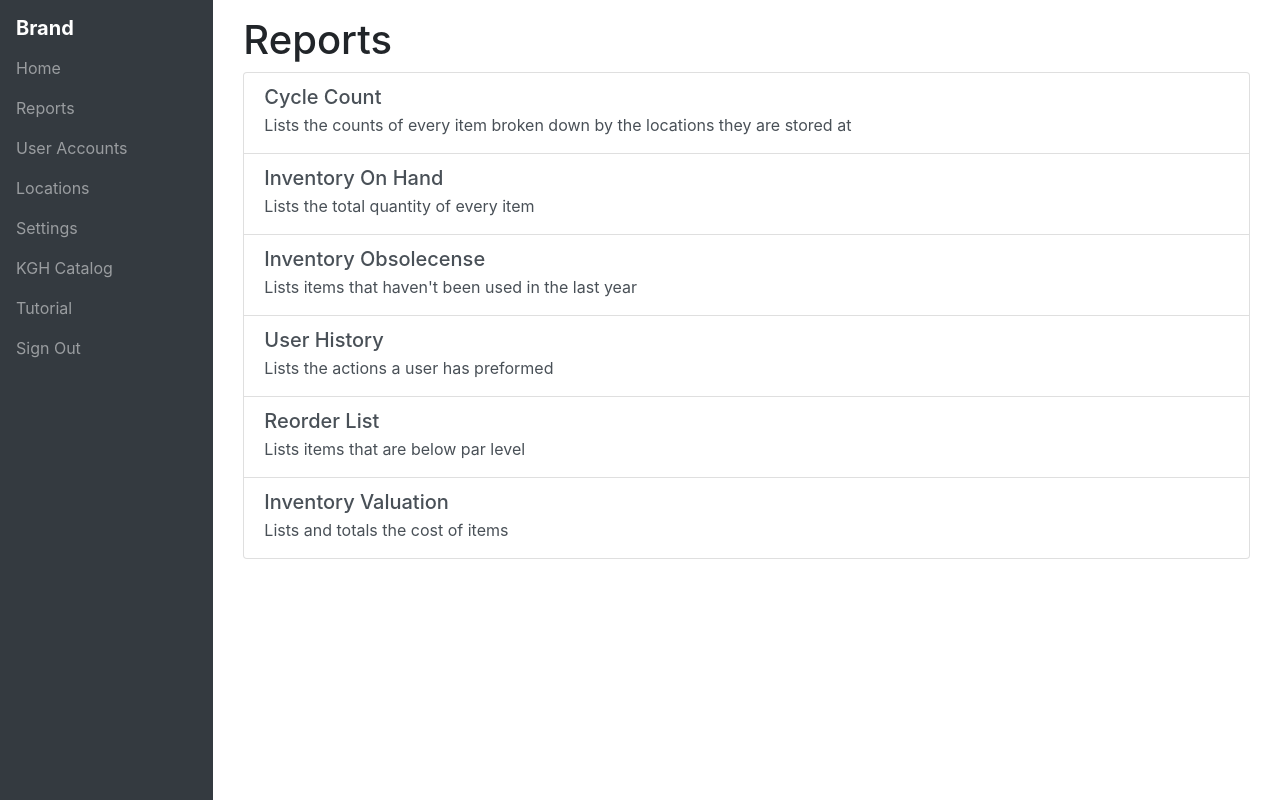
After one commit to Queens-Patient-Simulation-Lab/Inventory, a Django app: page /reports/ in a window 1280 px wide. The commit adds this page. Run offline with Django 3.2, Linux system fonts and the light colour scheme; some libraries are stand-ins or nearby versions.

Commit message:
Create Reports Main Page

```diff
--- a/itemManagement/templates/itemManagement/chrome_template.html
+++ b/itemManagement/templates/itemManagement/chrome_template.html
@@ -17,7 +17,7 @@
                             <a class="nav-link pl-0" href="{% url 'homepage'%}">Home</a>
                         </li>
                         <li class="nav-item">
-                            <a class="nav-link pl-0" href="#">Reports</a>
+                            <a class="nav-link pl-0" href="{% url 'reports'%}">Reports</a>
                         </li>
                         <li class="nav-item">
                             <a class="nav-link pl-0" href="#">User Accounts</a>
--- /dev/null
+++ b/reports/templates/main.html
@@ -0,0 +1,52 @@
+{% extends "itemManagement/chrome_template.html" %}
+{% block body %}
+<div class="container">
+  <h1>Reports</h1>
+  <div class="list-group">
+
+    <a href="{% url 'cycle-count'%}" class="list-group-item list-group-item-action flex-column align-items-start">
+      <div class="d-flex w-100 justify-content-between">
+        <h5 class="mb-1">Cycle Count</h5>
+      </div>
+      <p class="mb-1">Lists the counts of every item broken down by the locations they are stored at</p>
+    </a>
+
+    <a href="{% url 'inventory-on-hand'%}" class="list-group-item list-group-item-action flex-column align-items-start">
+      <div class="d-flex w-100 justify-content-between">
+        <h5 class="mb-1">Inventory On Hand</h5>
+      </div>
+      <p class="mb-1">Lists the total quantity of every item</p>
+    </a>
+
+    <a href="#" class="list-group-item list-group-item-action flex-column align-items-start">
+      <div class="d-flex w-100 justify-content-between">
+        <h5 class="mb-1">Inventory Obsolecense</h5>
+      </div>
+      <p class="mb-1">Lists items that haven't been used in the last year</p>
+    </a>
+
+
+    <a href="#" class="list-group-item list-group-item-action flex-column align-items-start">
+      <div class="d-flex w-100 justify-content-between">
+        <h5 class="mb-1">User History</h5>
+      </div>
+      <p class="mb-1">Lists the actions a user has preformed</p>
+    </a>
+
+    <a href="#" class="list-group-item list-group-item-action flex-column align-items-start">
+      <div class="d-flex w-100 justify-content-between">
+        <h5 class="mb-1">Reorder List</h5>
+      </div>
+      <p class="mb-1">Lists items that are below par level</p>
+    </a>
+
+    <a href="#" class="list-group-item list-group-item-action flex-column align-items-start">
+      <div class="d-flex w-100 justify-content-between">
+        <h5 class="mb-1">Inventory Valuation</h5>
+      </div>
+      <p class="mb-1">Lists and totals the cost of items</p>
+    </a>
+
+  </div>
+</div>
+{% endblock body %}
--- a/reports/urls.py
+++ b/reports/urls.py
@@ -2,6 +2,7 @@ from django.urls import path
 from . import views
 
 urlpatterns = [
+    path('', views.MainPage, name="reports"),
     path('OnHand', views.InventoryOnHand, name="inventory-on-hand"),
     path('cycle', views.CycleCount, name="cycle-count")
 ]
--- a/reports/views.py
+++ b/reports/views.py
@@ -1,5 +1,9 @@
 from django.shortcuts import render
 from itemManagement.models import Item
+
+def MainPage(request):
+    return render(request, 'main.html')
+
 
 def CycleCount(request):
     data = []
```
